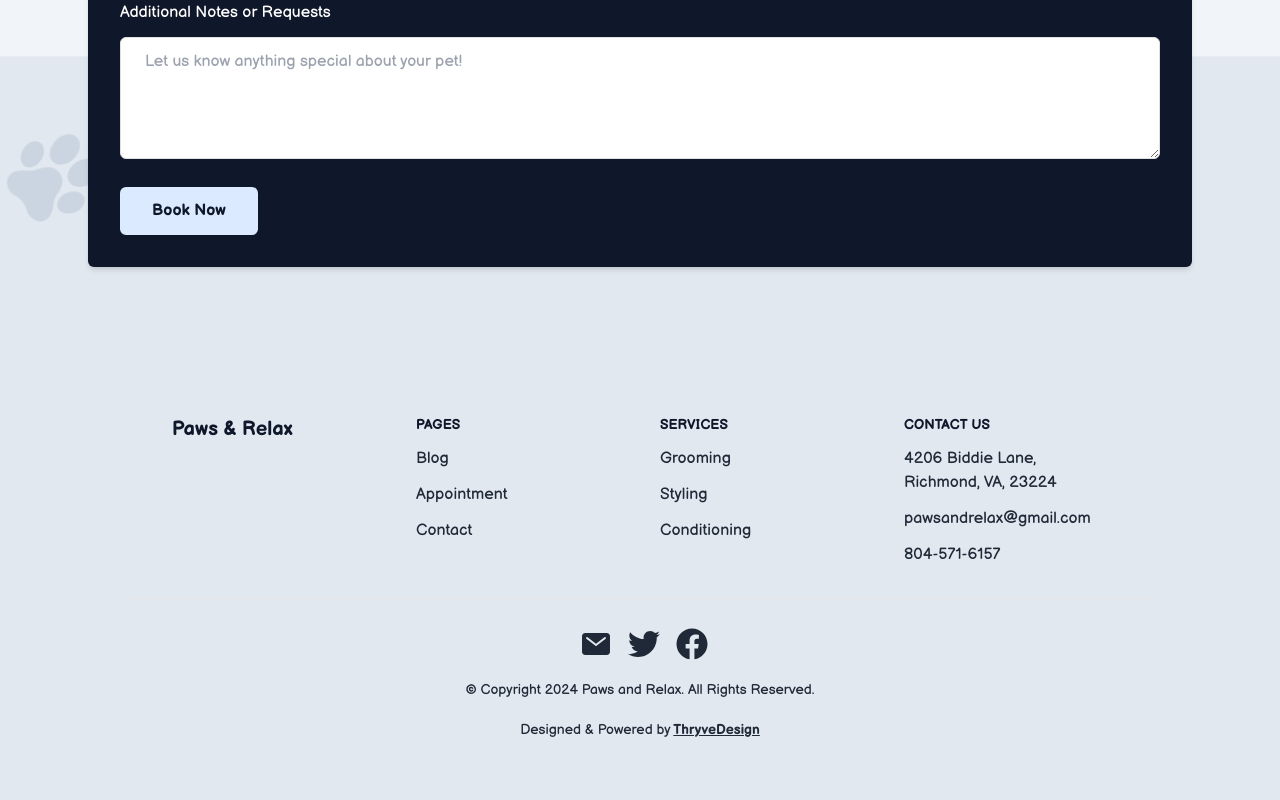
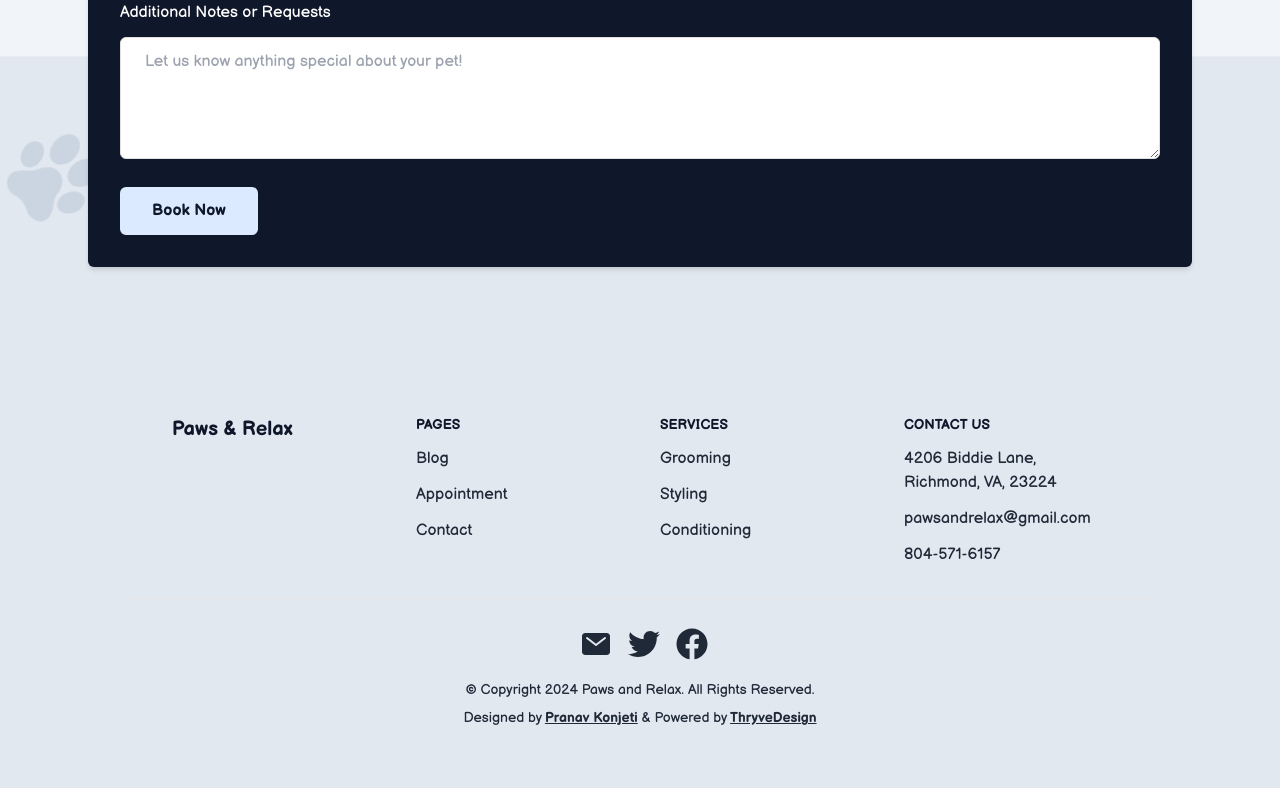
Before and after one commit to PkTheCoda/pawsandrelax, a React (Vite) app: page / in a window 1280 px wide. Shown: the part 5928-6728 px from the top of the page. Built offline with nearby package versions, Linux system fonts and the light colour scheme.

Commit message:
footer changes

```diff
--- a/src/Components/Footer.jsx
+++ b/src/Components/Footer.jsx
@@ -74,8 +74,8 @@ const Footer = () => {
             </a>
 
           </div>
-          <div class="my-5">© Copyright 2024 Paws and Relax. All Rights Reserved.</div>
-          <div class="">Designed & Powered by <a href="https://thryvedesign.com" target="_blank" className="underline font-semibold">ThryveDesign</a></div>
+          <div class="mt-5 mb-2">© Copyright 2024 Paws and Relax. All Rights Reserved.</div>
+          <div class="">Designed by <a href="https://pranavkonjeti" target="_blank" className="underline font-semibold">Pranav Konjeti</a> & Powered by <a href="https://thryvedesign.com" target="_blank" className="underline font-semibold">ThryveDesign</a></div>
         </div>
       </div>
     </div>
```
